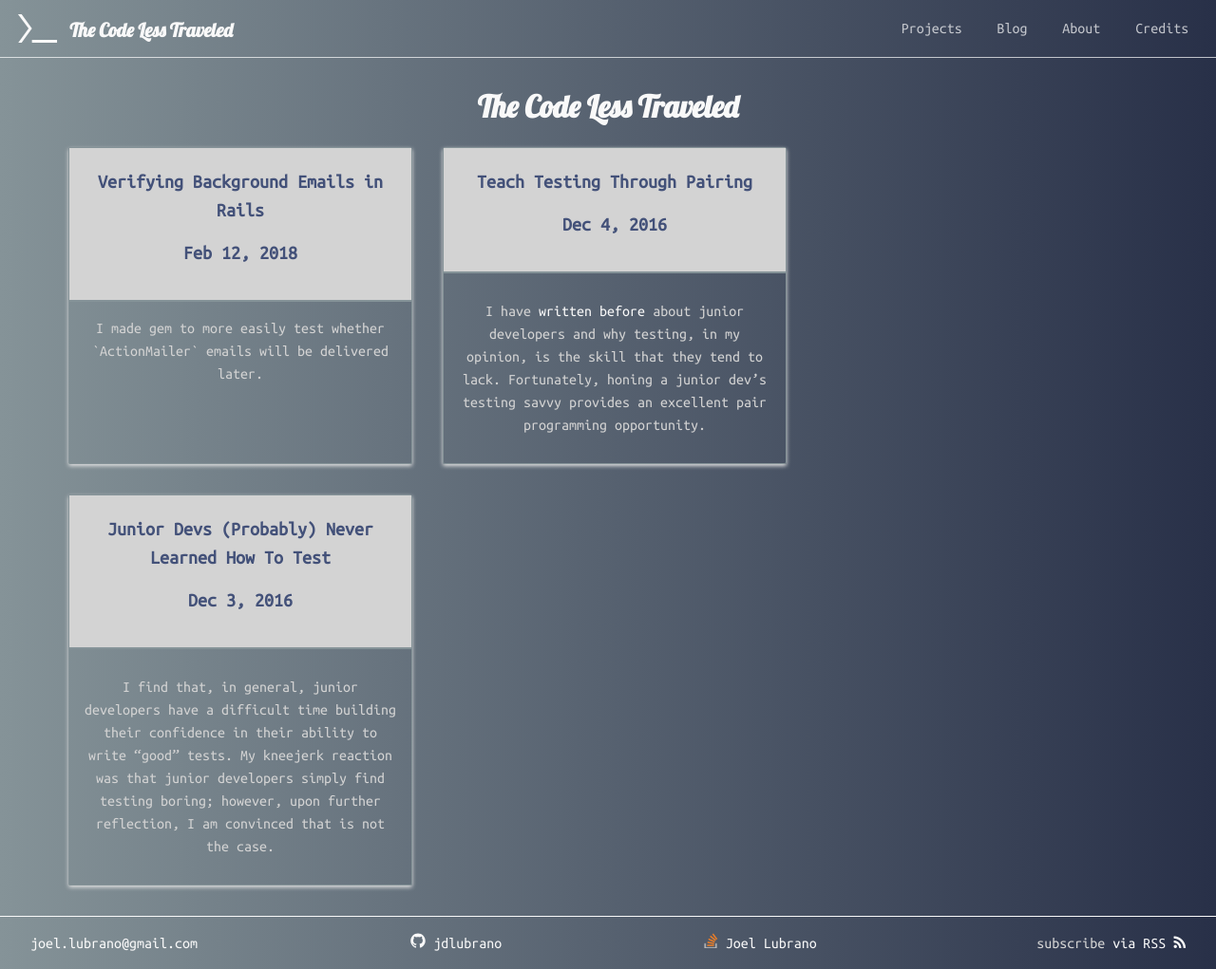
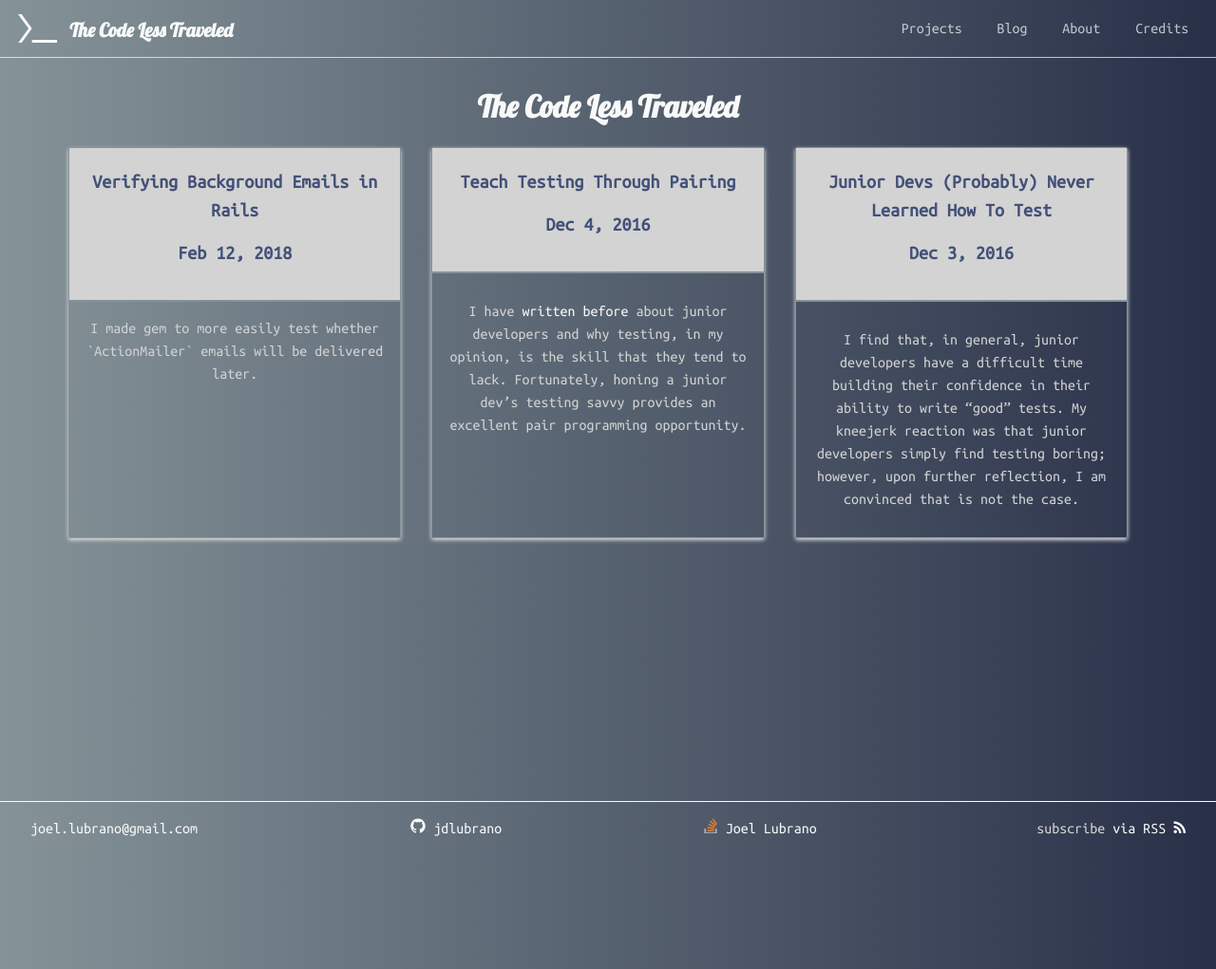
Before and after one commit to jdlubrano/jdlubrano.github.io, a Jekyll site: the page built from blog.html, in a window 1280 px wide. Shown: the whole page at 95% size. Built offline with Jekyll 4.4.1, drawn with Linux system fonts in a browser that asks for light colours; nearby versions of some CDN libraries.

Commit message:
Fix post-card width

```diff
--- a/_sass/blog.scss
+++ b/_sass/blog.scss
@@ -8,7 +8,7 @@
   @include text-center();
 
   @include media($tablet) {
-    width: 31%;
+    width: 30%;
   }
 
   width: 100%;
```
